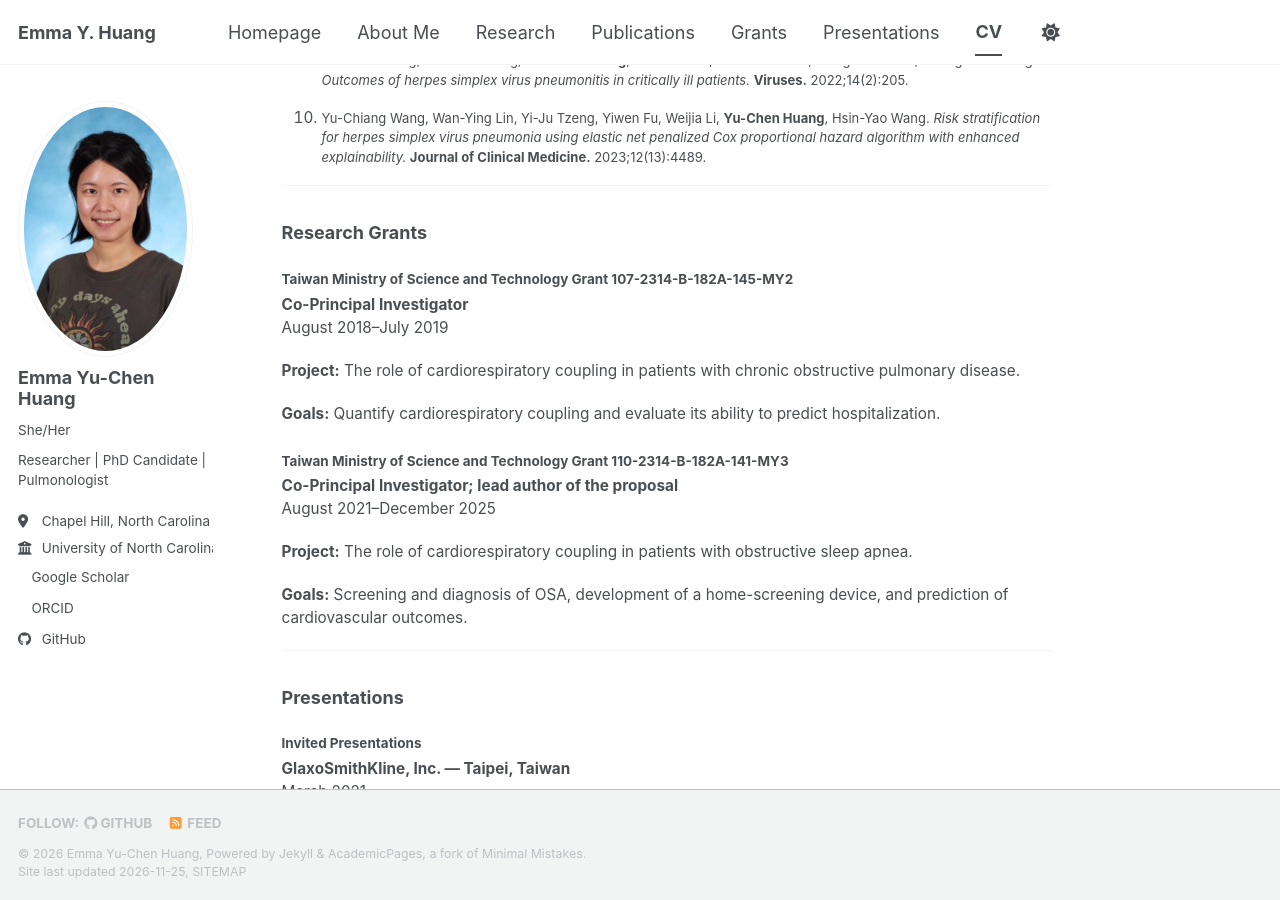
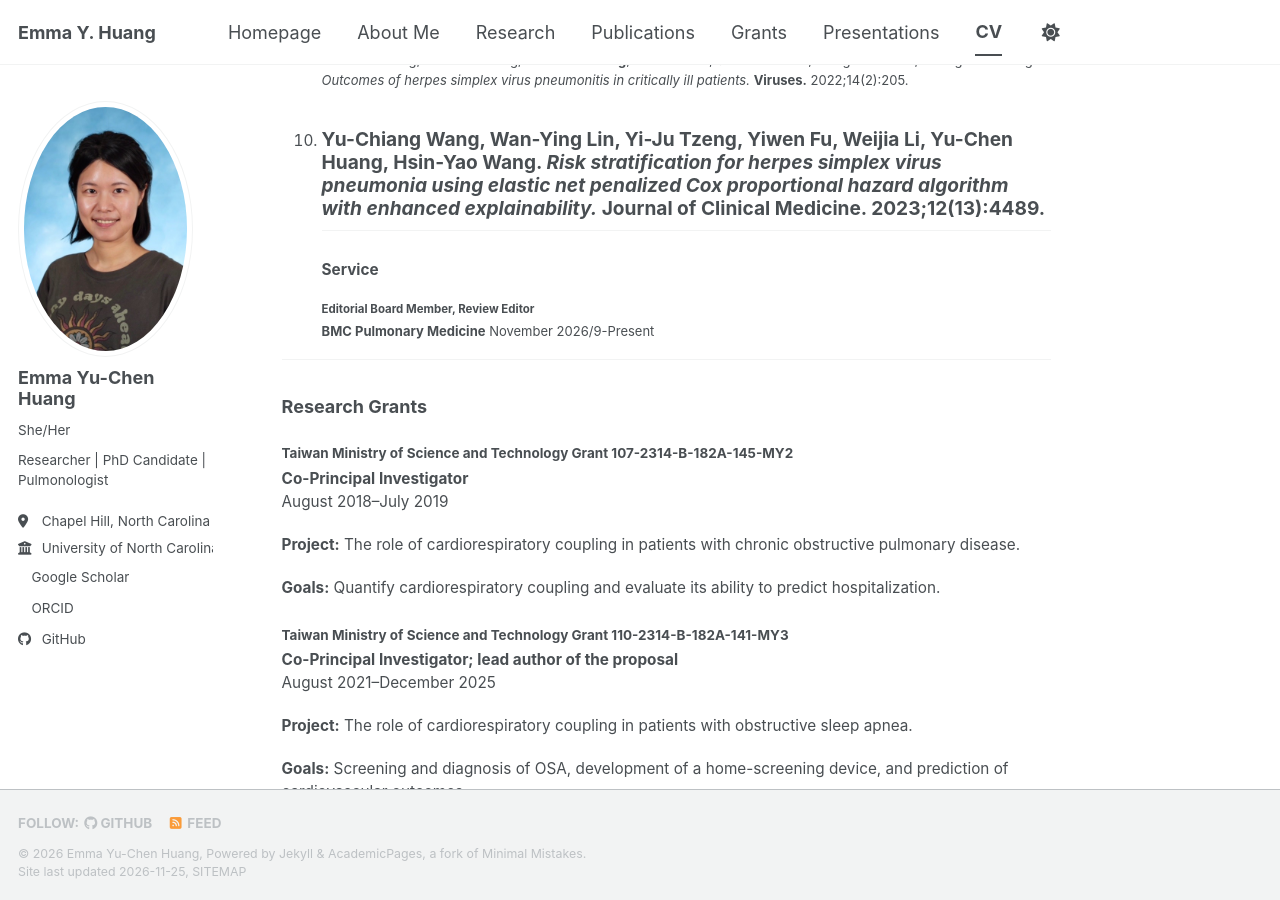
Before and after one commit to yuchen-hahaha/yuchen-hahaha.github.io, a Jekyll site: the page built from _pages/cv.md, in a window 1280 px wide and 900 px high, scrolled down 3436 px. Built offline with Jekyll 4.4.1, drawn with Linux system fonts in a browser that asks for light colours; a style sheet for code colours, icons or effects is not loaded.

Commit message:
Add service section with editorial board member role
Added editorial board member role for BMC Pulmonary Medicine.

```diff
--- a/_pages/cv.md
+++ b/_pages/cv.md
@@ -130,6 +130,11 @@ For a complete publication list, please visit my [Publications page](/publicatio
 9. Wen-Jui Chang, Hsin-Yao Wang, **Yu-Chen Huang**, Chun-Yu Lin, Shaw-Woei Liu, Meng-Jer Hsieh, Chung-Chi Huang. *Outcomes of herpes simplex virus pneumonitis in critically ill patients.* **Viruses.** 2022;14(2):205.
 
 10. Yu-Chiang Wang, Wan-Ying Lin, Yi-Ju Tzeng, Yiwen Fu, Weijia Li, **Yu-Chen Huang**, Hsin-Yao Wang. *Risk stratification for herpes simplex virus pneumonia using elastic net penalized Cox proportional hazard algorithm with enhanced explainability.* **Journal of Clinical Medicine.** 2023;12(13):4489.
+---
+### Service
+#### Editorial Board Member, Review Editor
+**BMC Pulmonary Medicine**
+November 2026/9-Present
 
 ---
 
```
